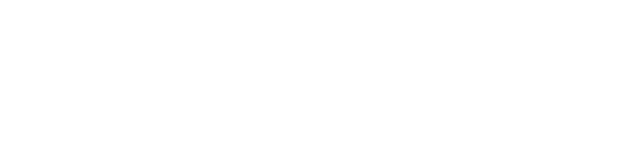
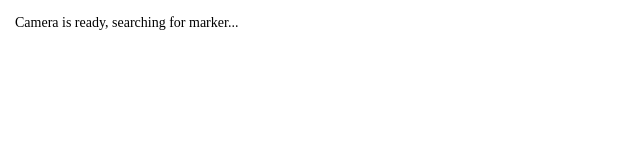
Before and after one commit to Thaveesh/3D, a plain HTML site: page index.html in a window 1280 px wide. Shown: the whole page, without its empty margins (0-640 px from the left). Drawn offline with Linux system fonts and the light colour scheme.

Commit message:
Update index.html

```diff
--- a/index.html
+++ b/index.html
@@ -16,9 +16,25 @@
         width: 100vw;
         height: 100vh;
       }
+
+      /* Debugging: Styling for the scene */
+      .debug-text {
+        position: absolute;
+        top: 10px;
+        left: 10px;
+        background-color: rgba(255, 255, 255, 0.7);
+        padding: 5px;
+        border-radius: 5px;
+        z-index: 9999;
+        font-size: 14px;
+        color: black;
+      }
     </style>
   </head>
   <body>
+    <!-- Debugging Text -->
+    <div id="debug" class="debug-text">Loading AR...</div>
+
     <!-- AR.js Scene for Web AR -->
     <a-scene embedded arjs='sourceType: webcam;'>
       <!-- Use the default "hiro" marker preset -->
@@ -44,5 +60,20 @@
       <!-- Add the camera entity -->
       <a-entity camera></a-entity>
     </a-scene>
+
+    <script>
+      // Debugging: Display AR loading status
+      window.onload = function() {
+        document.getElementById('debug').innerText = 'Camera is ready, searching for marker...';
+      };
+
+      document.querySelector('a-scene').addEventListener('arReady', (event) => {
+        document.getElementById('debug').innerText = 'AR is ready, please show the "hiro" marker.';
+      });
+
+      document.querySelector('a-scene').addEventListener('arError', (event) => {
+        document.getElementById('debug').innerText = 'Error initializing AR: ' + event.message;
+      });
+    </script>
   </body>
 </html>
```
